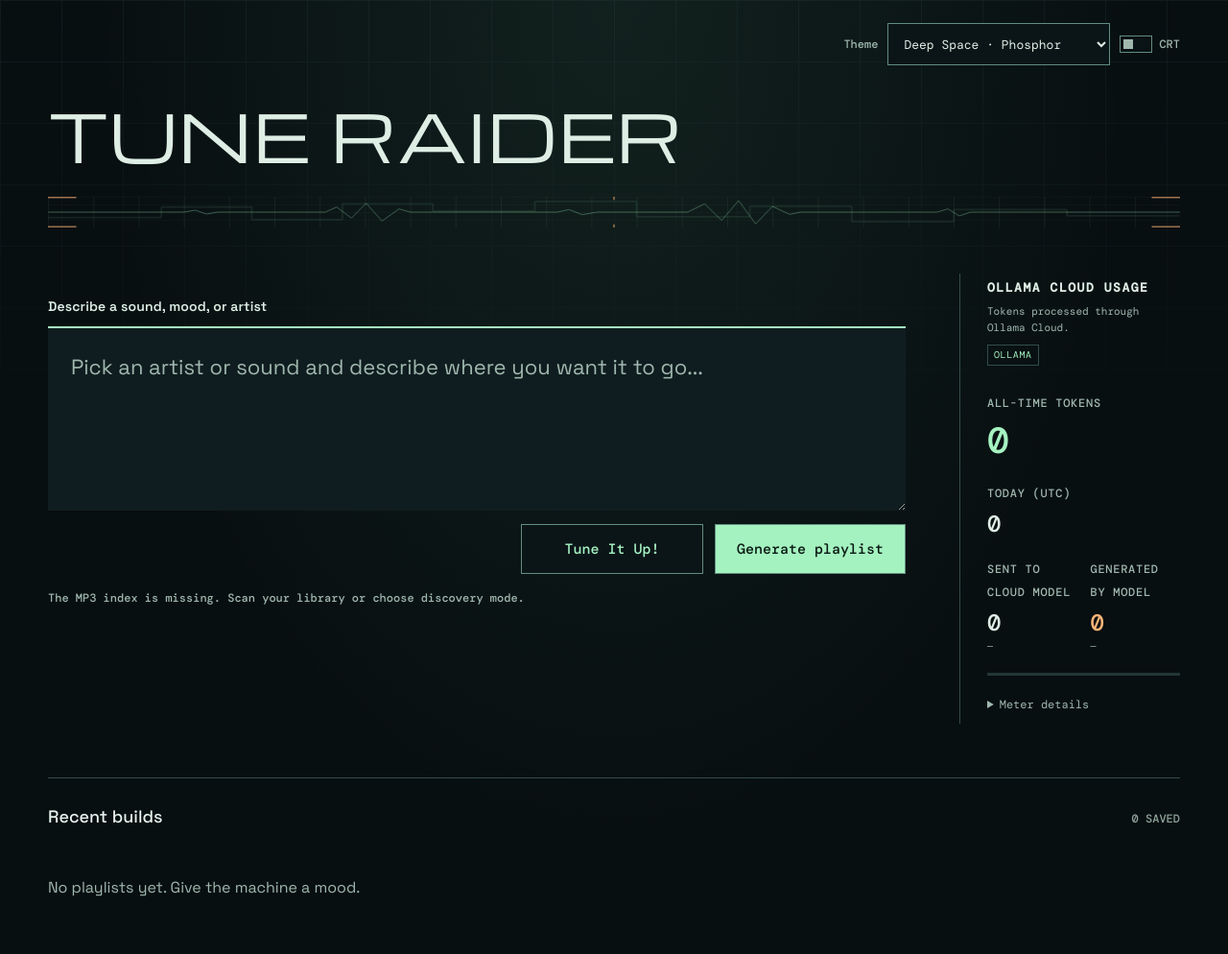
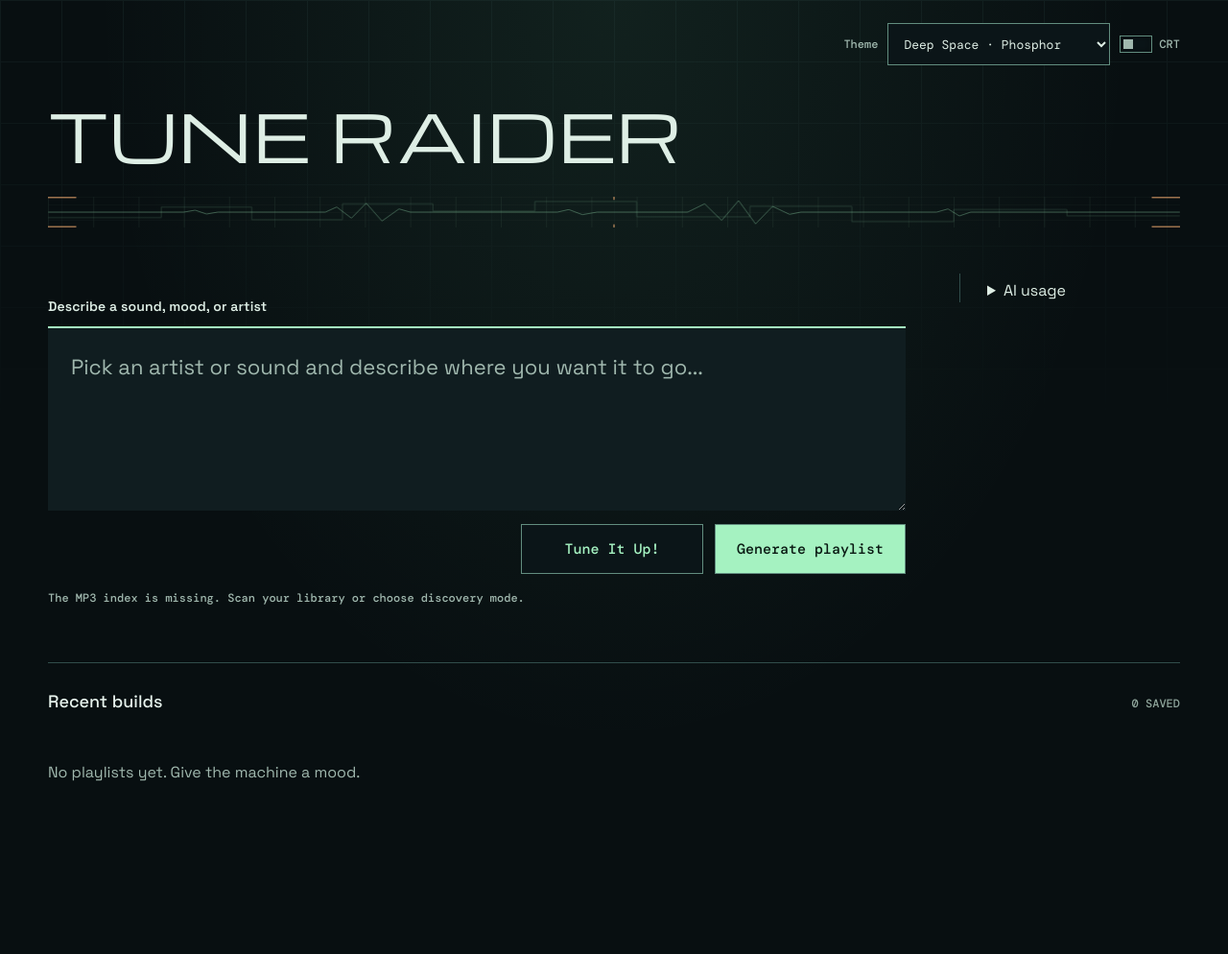
Before and after one commit to dmillion/spotify-gpt, a Flask app: page / in a window 1280 px wide. Shown: the top 994 px of the page at 96% size. After the commit the page ends 814 px from the top, so only its background shows below. Run offline with Flask 3, Linux system fonts and the light colour scheme; data that the repository does not hold is empty.

Commit message:
Collapse AI usage and simplify workspace

```diff
--- a/templates/index.html
+++ b/templates/index.html
@@ -63,8 +63,9 @@
   <div class="status" id="status" role="status"></div>
   <p id="error-help" hidden><a id="error-help-link" target="_blank" rel="noopener noreferrer">Open OpenAI settings ↗</a></p>
   </div>
-  <section class="usage" aria-labelledby="usage-title">
-    <h2 id="usage-title">OpenAI usage</h2>
+  <details class="usage">
+    <summary class="usage-summary">AI usage</summary>
+    <div class="usage-body">
       <div class="usage-grid">
         <div><span class="meta">Total recorded</span><strong class="usage-value" id="usage-total">—</strong></div>
         <div><span class="meta">Today (UTC)</span><strong class="usage-value" id="usage-today">—</strong></div>
@@ -72,11 +73,9 @@
         <div><span class="meta">Output tokens</span><strong class="usage-value" id="usage-output">—</strong></div>
       </div>
       <div class="usage-bar" aria-hidden="true"><span class="usage-input" id="usage-input-bar"></span><span class="usage-output" id="usage-output-bar"></span></div>
-    <details class="usage-details"><summary>Meter details</summary>
       <p class="usage-note" id="usage-detail" role="status">Loading usage…</p>
-    <p class="usage-note">This app only, from when tracking was added. Earlier usage and requests with no usage response are excluded. Counts persist across restarts.</p>
+    </div>
   </details>
-  </section>
   </div>
   <section class="history-panel"><div class="section-head"><h2>Recent builds</h2><span class="meta" id="count"></span></div><div class="history" id="history"><div class="empty">No playlists yet. Give the machine a mood.</div></div></section>
 </main>
```
Lines whose indentation alone changed are shown as unchanged.
